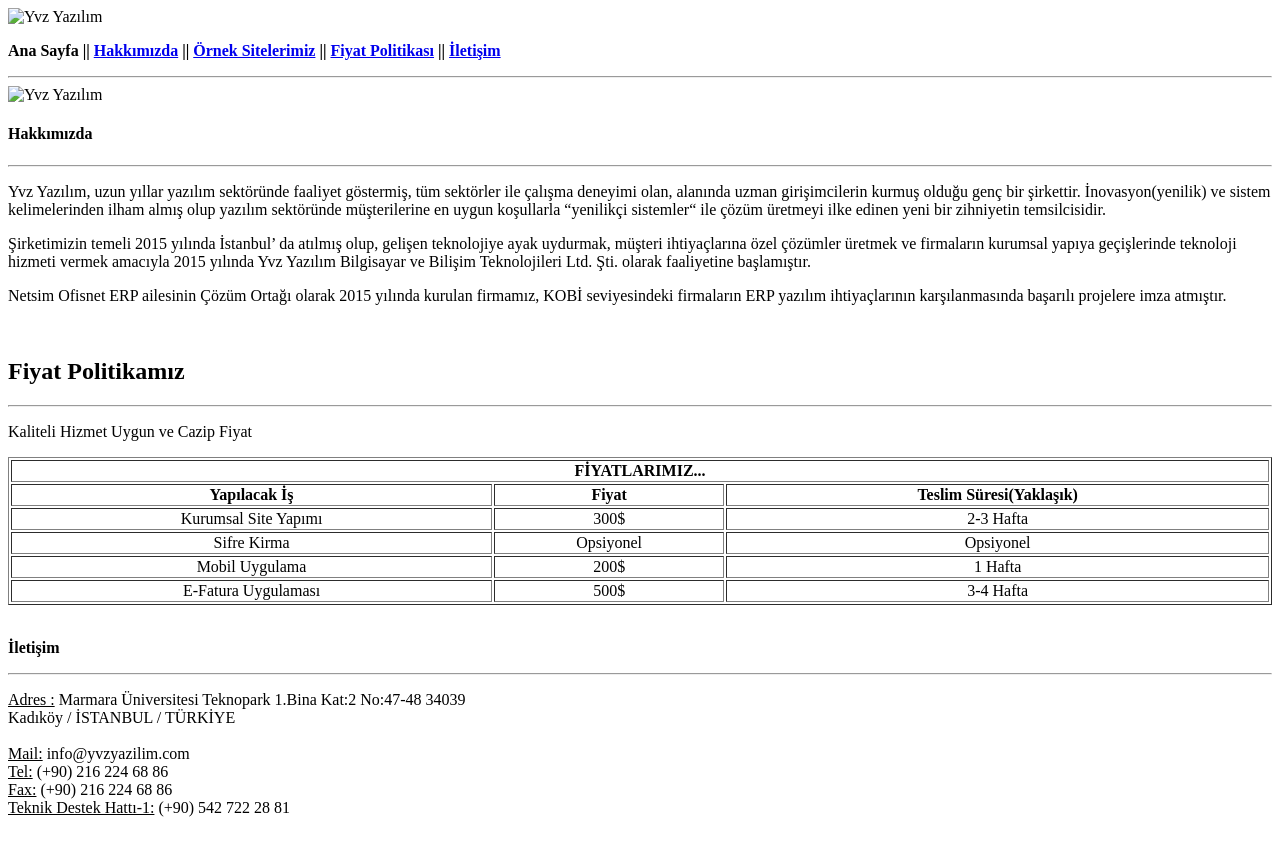
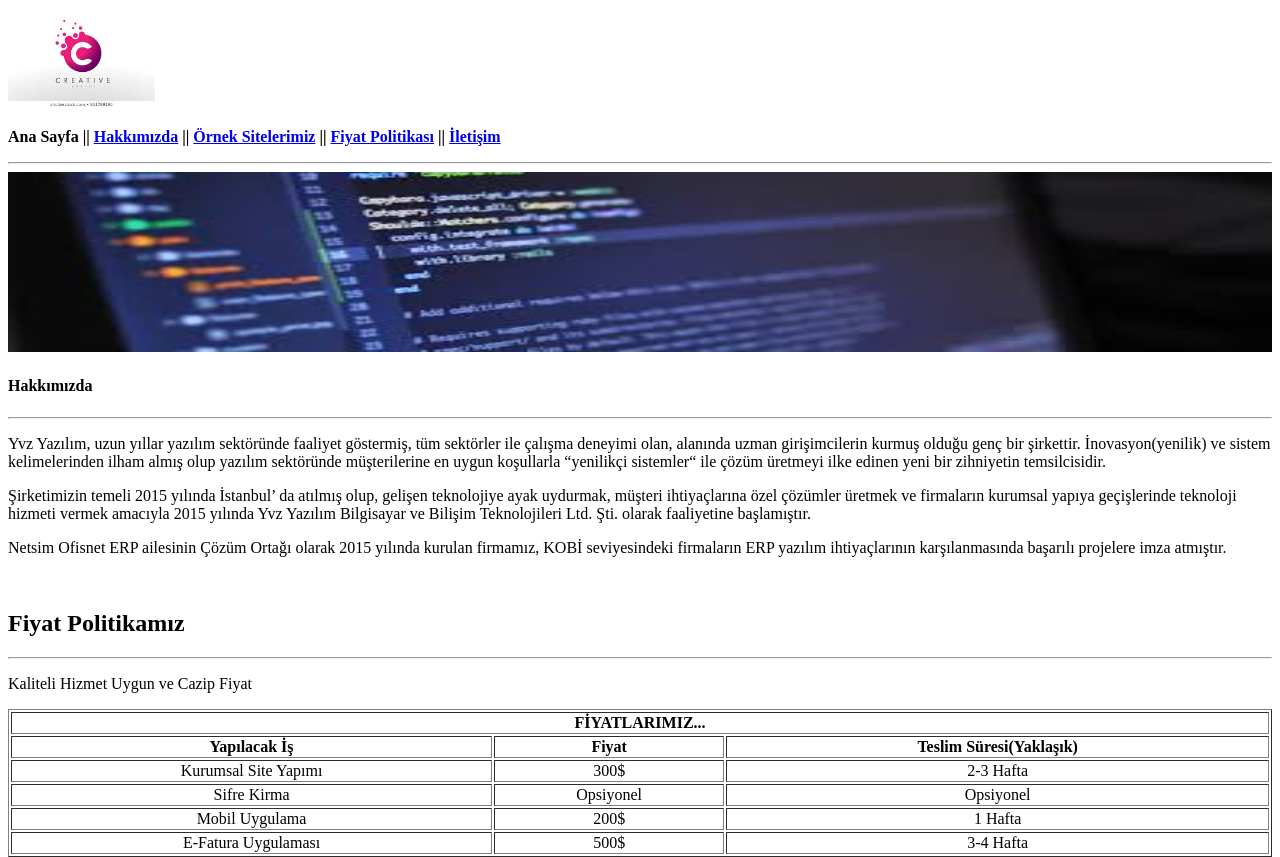
Before and after one commit to YavuzGurdal/HTML_Basic-Web-Site, a plain HTML site: page index.html in a window 1280 px wide. Shown: the top 857 px of the page. Before the commit the page ends 833 px from the top, so only its background shows below. Drawn offline with Linux system fonts and the light colour scheme.

Commit message:
images/ lar silindi

```diff
--- a/index.html
+++ b/index.html
@@ -10,14 +10,14 @@
 
 
   <!--logo-->
-    <img widht="100px" height="100px" src="images/logo.png" alt="Yvz Yazılım">
+    <img widht="100px" height="100px" src="logo.png" alt="Yvz Yazılım">
     <!--img widht="100px" height="100px" src="images/https://www.google.com/imgres?imgurl=https%3A%2F%2Fimage.shutterstock.com%2Fimage-vector%2Fdots-letter-c-logo-design-260nw-551769190.jpg&imgrefurl=https%3A%2F%2Fwww.shutterstock.com%2Ftr%2Fsearch%2Flogo%2Bsymbol%3Fimage_type%3Dvector&docid=duiFgd7oE9o_WM&tbnid=XhqOpNvSNss8pM%3A&vet=10ahUKEwih9MWUzd_lAhXEyYUKHY17AVoQMwiMASgqMCo..i&w=410&h=280&itg=1&bih=578&biw=1280&q=logo&ved=0ahUKEwih9MWUzd_lAhXEyYUKHY17AVoQMwiMASgqMCo&iact=mrc&uact=8" alt="Yvz Yazılım"-->
 
     <!--başlıklar-->
     <b><p>Ana Sayfa || <a href="#hakkimizda">Hakkımızda</a> || <a href="örneksiteler.html">Örnek Sitelerimiz</a> || <a href="#fiyatpolitikasi">Fiyat Politikası</a> || <a href="#iletisim">İletişim</a> </p><hr></b>
 
   <!--firma fotoğraf-->
-    <img width="100%" height="180" src="images/firmafotograf.png" alt="Yvz Yazılım">
+    <img width="100%" height="180" src="firmafotograf.png" alt="Yvz Yazılım">
     <!--img width="100%" height="180" src="https://www.google.com/imgres?imgurl=https%3A%2F%2Fwww.medyasoft.com.tr%2Fdocuments%2Fblog_yazilari%2Fyerli2.jpg&imgrefurl=https%3A%2F%2Fwww.medyasoft.com.tr%2Ftr%2Fblog%2Fyerli-ve-milli-yazilimin-onu-nasil-acilir&docid=JUBKf3W-C20Q7M&tbnid=Gafz9ujqtpS1LM%3A&vet=12ahUKEwipk6fsrd_lAhUhMewKHWKMBwU4ZBAzKBQwFHoECAEQFw..i&w=1920&h=630&bih=529&biw=1280&q=yaz%C4%B1l%C4%B1mla%20ilgili%20foto%C4%9Fraf&ved=2ahUKEwipk6fsrd_lAhUhMewKHWKMBwU4ZBAzKBQwFHoECAEQFw&iact=mrc&uact=8" alt="Yvz Yazılım"-->
 
   <!--hakkımızda kısmı-->
```
